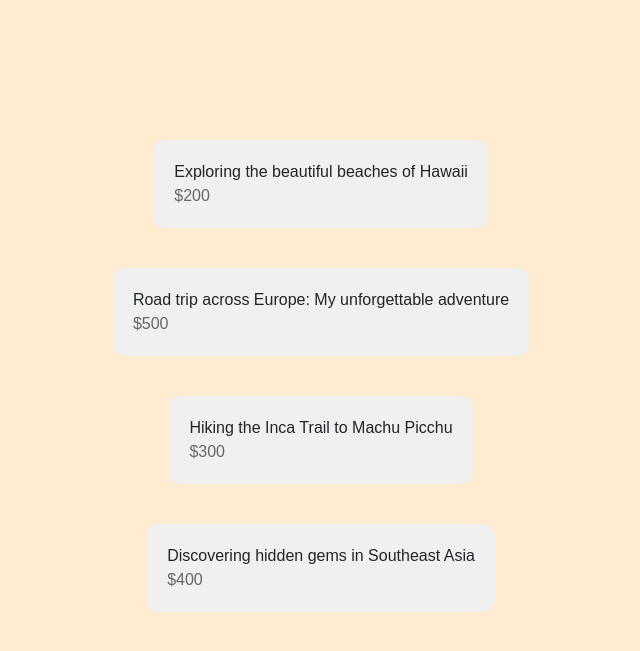
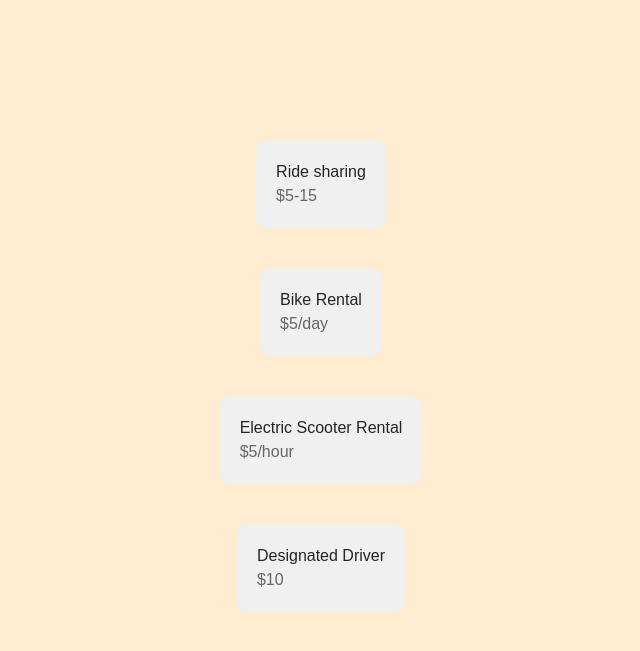
Before and after one commit to Archie505/Hackathon, a Flask app: page /browse/travel in a window 1280 px wide. Shown: the part 56-707 px from the top of the page, without its empty margins (319-959 px from the left). Run offline with Flask 3, Linux system fonts and the light colour scheme.

Commit message:
Update browse_travel.html

```diff
--- a/templates/browse_travel.html
+++ b/templates/browse_travel.html
@@ -39,20 +39,20 @@
 <body>
     <div class="posts-container">
         <div class="post">
-            <div class="post-content">Exploring the beautiful beaches of Hawaii</div>
-            <div class="post-cost">$200</div>
+            <div class="post-content">Ride sharing</div>
+            <div class="post-cost">$5-15</div>
         </div>
         <div class="post">
-            <div class="post-content">Road trip across Europe: My unforgettable adventure</div>
-            <div class="post-cost">$500</div>
+            <div class="post-content">Bike Rental</div>
+            <div class="post-cost">$5/day</div>
         </div>
         <div class="post">
-            <div class="post-content">Hiking the Inca Trail to Machu Picchu</div>
-            <div class="post-cost">$300</div>
+            <div class="post-content">Electric Scooter Rental</div>
+            <div class="post-cost">$5/hour</div>
         </div>
         <div class="post">
-            <div class="post-content">Discovering hidden gems in Southeast Asia</div>
-            <div class="post-cost">$400</div>
+            <div class="post-content">Designated Driver</div>
+            <div class="post-cost">$10</div>
         </div>
     </div>
 </body>
```
